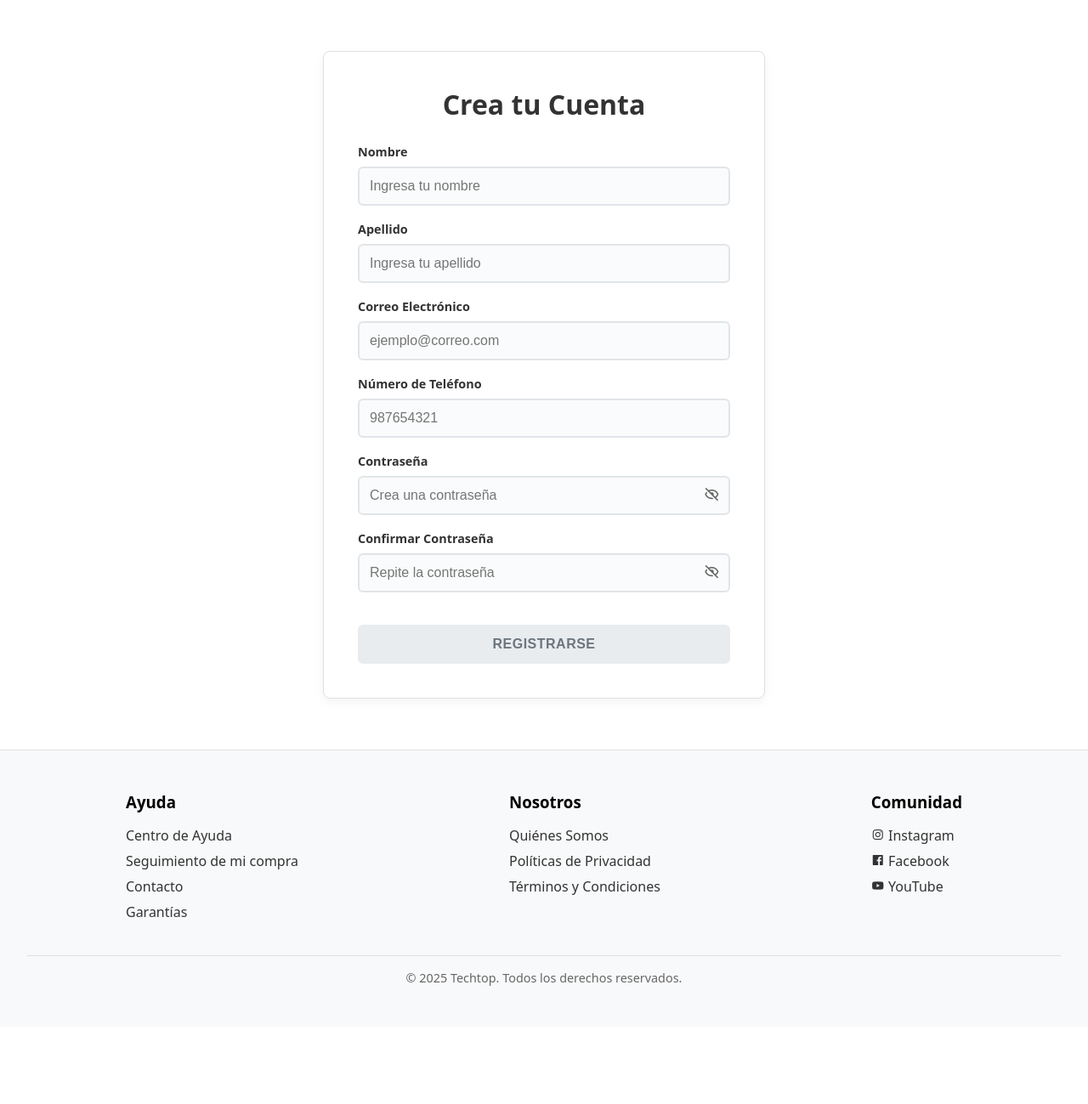
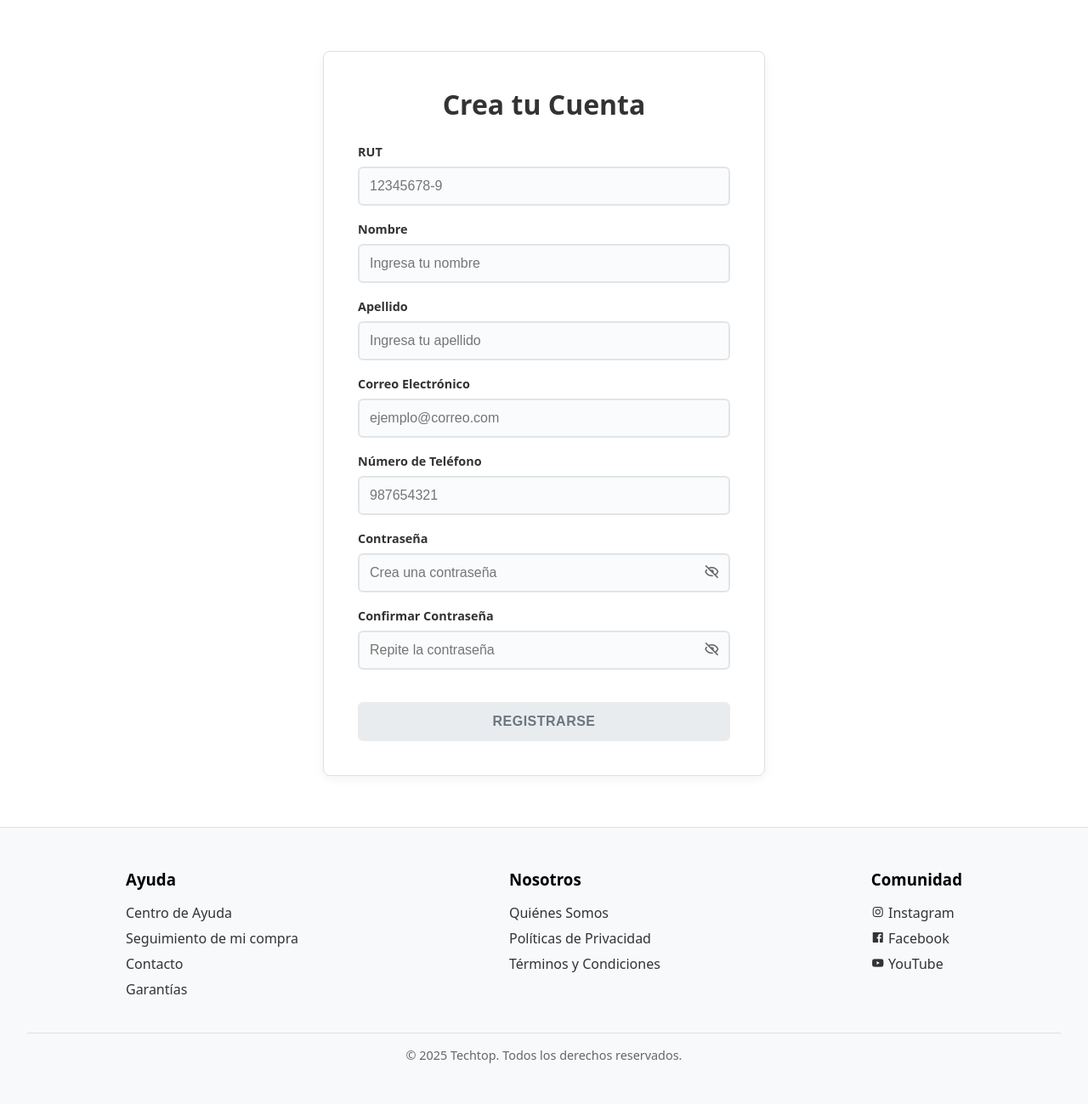
Before and after one commit to palgatox64/techtop, a Django app: page /registro/ in a window 1280 px wide. Shown: the part 177-1476 px from the top of the page at 85% size. Before the commit the page ends 1337 px from the top, so only its background shows below. Run offline with Django 5.2, Linux system fonts and the light colour scheme; data that the repository does not hold is empty; some libraries are stand-ins or nearby versions.

Commit message:
feat: Añadir validación y campo RUT en el registro de usuarios, incluyendo formato y verificación de unicidad

```diff
--- a/static/js/register_validation.js
+++ b/static/js/register_validation.js
@@ -4,6 +4,7 @@ document.addEventListener('DOMContentLoaded', function() {
 
     // Objeto para rastrear el estado de validación de cada campo
     const validationState = {
+        rut: false,
         nombre: false,
         apellido: false,
         correo: false,
@@ -57,7 +58,7 @@ document.addEventListener('DOMContentLoaded', function() {
 
     // Manejar tooltips con eventos de focus/blur
     function setupTooltipEvents() {
-        const inputs = ['nombre', 'apellido', 'correo', 'telefono', 'password', 'password2'];
+        const inputs = ['rut', 'nombre', 'apellido', 'correo', 'telefono', 'password', 'password2'];
 
         inputs.forEach(inputId => {
             const input = document.getElementById(inputId);
@@ -95,6 +96,83 @@ document.addEventListener('DOMContentLoaded', function() {
     }
 
     // Validaciones en tiempo real
+
+    // Función para validar RUT chileno
+    function validarRUT(rut) {
+        // Limpiar el RUT (eliminar puntos y guiones)
+        rut = rut.replace(/\./g, '').replace(/-/g, '').toUpperCase();
+
+        // Verificar formato básico (7-8 dígitos + 1 dígito verificador)
+        if (!/^\d{7,8}[0-9K]$/.test(rut)) {
+            return false;
+        }
+
+        // Separar número y dígito verificador
+        const numero = rut.slice(0, -1);
+        const dvIngresado = rut.slice(-1);
+
+        // Calcular dígito verificador
+        let suma = 0;
+        let multiplicador = 2;
+
+        for (let i = numero.length - 1; i >= 0; i--) {
+            suma += parseInt(numero[i]) * multiplicador;
+            multiplicador++;
+            if (multiplicador > 7) {
+                multiplicador = 2;
+            }
+        }
+
+        const resto = suma % 11;
+        let dvCalculado = 11 - resto;
+
+        // Convertir a string según las reglas
+        if (dvCalculado === 11) {
+            dvCalculado = '0';
+        } else if (dvCalculado === 10) {
+            dvCalculado = 'K';
+        } else {
+            dvCalculado = dvCalculado.toString();
+        }
+
+        // Validar
+        return dvIngresado === dvCalculado;
+    }
+
+    // Función para formatear RUT mientras se escribe
+    function formatearRUT(rut) {
+        // Eliminar todo excepto números y K
+        rut = rut.replace(/[^0-9kK]/g, '').toUpperCase();
+
+        // Limitar a 9 caracteres (8 dígitos + 1 DV)
+        if (rut.length > 9) {
+            rut = rut.slice(0, 9);
+        }
+
+        // Agregar guión antes del último carácter si hay más de 1 carácter
+        if (rut.length > 1) {
+            rut = rut.slice(0, -1) + '-' + rut.slice(-1);
+        }
+
+        return rut;
+    }
+
+    document.getElementById('rut').addEventListener('input', function() {
+        // Formatear el RUT mientras se escribe
+        const cursorPosition = this.selectionStart;
+        const oldLength = this.value.length;
+
+        this.value = formatearRUT(this.value);
+
+        const newLength = this.value.length;
+        const newCursorPosition = cursorPosition + (newLength - oldLength);
+        this.setSelectionRange(newCursorPosition, newCursorPosition);
+
+        const value = this.value.trim();
+        const isValid = validarRUT(value);
+        setFieldValidation('rut', isValid, value.length > 0);
+    });
+
     document.getElementById('nombre').addEventListener('input', function() {
         const value = this.value.trim();
         const nameRegex = /^[a-zA-ZáéíóúÁÉÍÓÚñÑ\s]+$/;
@@ -152,6 +230,7 @@ document.addEventListener('DOMContentLoaded', function() {
     form.addEventListener('submit', function(event) {
         event.preventDefault();
 
+        const rut = document.getElementById('rut').value.trim();
         const nombre = document.getElementById('nombre').value.trim();
         const apellido = document.getElementById('apellido').value.trim();
         const correo = document.getElementById('correo').value.trim();
--- a/store/views.py
+++ b/store/views.py
@@ -18,6 +18,7 @@ import csv
 from django.http import HttpResponse
 from django.db.models import Q
 from django.contrib.auth import logout
+from .validators import validate_chilean_rut
 
 def home(request):
     return render(request, 'home.html')
@@ -501,6 +502,7 @@ def register_view(request):
     if request.method == 'POST':
         print(">>> Petición POST recibida en register_view.")
 
+        rut = request.POST.get('rut', '').strip()
         nombre = request.POST.get('nombre', '').strip()
         apellido = request.POST.get('apellido', '').strip()
         correo = request.POST.get('correo', '').strip()
@@ -508,16 +510,28 @@ def register_view(request):
         password = request.POST.get('password', '')
         password2 = request.POST.get('password2', '')
 
-        print(f">>> Datos recibidos: Correo={correo}, Nombre={nombre}")
+        print(f">>> Datos recibidos: RUT={rut}, Correo={correo}, Nombre={nombre}")
 
         # Validaciones del backend
 
         # 1. Validar campos vacíos
-        if not all([nombre, apellido, correo, telefono, password, password2]):
+        if not all([rut, nombre, apellido, correo, telefono, password, password2]):
             messages.error(request, 'Todos los campos son obligatorios.')
             return redirect('register')
 
-        # 2. Validar formato de nombres (solo letras y espacios)
+        # 2. Validar RUT chileno
+        try:
+            validate_chilean_rut(rut)
+        except ValidationError as e:
+            messages.error(request, str(e))
+            return redirect('register')
+
+        # 3. Verificar si el RUT ya existe
+        if Cliente.objects.filter(rut=rut).exists():
+            messages.error(request, 'El RUT ya está registrado en el sistema.')
+            return redirect('register')
+
+        # 4. Validar formato de nombres (solo letras y espacios)
         name_regex = r'^[a-zA-ZáéíóúÁÉÍÓÚñÑ\s]+$'
         if not re.match(name_regex, nombre):
             messages.error(request, 'El nombre solo debe contener letras y espacios.')
@@ -527,7 +541,7 @@ def register_view(request):
             messages.error(request, 'El apellido solo debe contener letras y espacios.')
             return redirect('register')
 
-        # 3. Validar longitud de nombres
+        # 5. Validar longitud de nombres
         if len(nombre) < 2 or len(nombre) > 50:
             messages.error(request, 'El nombre debe tener entre 2 y 50 caracteres.')
             return redirect('register')
@@ -536,29 +550,29 @@ def register_view(request):
             messages.error(request, 'El apellido debe tener entre 2 y 100 caracteres.')
             return redirect('register')
 
-        # 4. Validar formato de email
+        # 6. Validar formato de email
         try:
             validate_email(correo)
         except ValidationError:
             messages.error(request, 'Formato de correo electrónico inválido.')
             return redirect('register')
 
-        # 5. Validar longitud del email
+        # 7. Validar longitud del email
         if len(correo) > 100:
             messages.error(request, 'El correo electrónico es demasiado largo.')
             return redirect('register')
 
-        # 6. Verificar si el correo ya existe
+        # 8. Verificar si el correo ya existe
         if Cliente.objects.filter(email=correo).exists():
             messages.error(request, 'El correo electrónico ya está en uso.')
             return redirect('register')
 
-        # 7. Validar contraseñas coincidentes
+        # 9. Validar contraseñas coincidentes
         if password != password2:
             messages.error(request, 'Las contraseñas no coinciden.')
             return redirect('register')
 
-        # 8. Validar seguridad de contraseña (MÁS PERMISIVA CON CARACTERES ESPECIALES)
+        # 10. Validar seguridad de contraseña
         if len(password) < 8:
             messages.error(request, 'La contraseña debe tener al menos 8 caracteres.')
             return redirect('register')
@@ -575,17 +589,11 @@ def register_view(request):
             messages.error(request, 'La contraseña debe contener al menos un número.')
             return redirect('register')
 
-        # VALIDACIÓN MÁS AMPLIA DE CARACTERES ESPECIALES - AQUÍ ESTÁ EL CAMBIO PRINCIPAL
         if not re.search(r'[!@#$%^&*()_+\-=\[\]{};\':"\\|,.<>/?~`]', password):
             messages.error(request, 'La contraseña debe contener al menos un carácter especial.')
             return redirect('register')
 
-        # Opcional: Evitar algunos caracteres problemáticos (puedes comentar esta línea si quieres permitir TODO)
-        # if re.search(r'[\'\"\\]', password):
-        #     messages.error(request, 'La contraseña no puede contener comillas simples, comillas dobles o barras invertidas.')
-        #     return redirect('register')
-
-        # 9. Validar teléfono chileno
+        # 11. Validar teléfono chileno
         if not re.match(r'^9\d{8}$', telefono):
             messages.error(request, 'El número de teléfono debe tener 9 dígitos y comenzar con 9 (formato chileno).')
             return redirect('register')
@@ -596,6 +604,7 @@ def register_view(request):
 
             print(">>> Creando el objeto Cliente...")
             nuevo_cliente = Cliente(
+                rut=rut,
                 nombre=nombre,
                 apellidos=apellido,
                 email=correo,
@@ -610,7 +619,9 @@ def register_view(request):
 
         except IntegrityError as e:
             print(f"Error de integridad en la base de datos: {e}")
-            if 'UNIQUE constraint' in str(e) or 'unique' in str(e).lower():
+            if 'rut' in str(e).lower():
+                messages.error(request, 'El RUT ya está en uso.')
+            elif 'UNIQUE constraint' in str(e) or 'unique' in str(e).lower():
                 messages.error(request, 'El correo electrónico ya está en uso.')
             else:
                 messages.error(request, 'Error al crear la cuenta. Por favor, intenta de nuevo.')
--- a/templates/register.html
+++ b/templates/register.html
@@ -20,6 +20,24 @@
 
         <form id="register-form" method="POST" novalidate>
             {% csrf_token %}
+
+            <div class="form-group">
+                <label for="rut">RUT</label>
+                <div class="input-container">
+                    <input type="text" id="rut" name="rut" placeholder="12345678-9" maxlength="12" required>
+                    <span class="validation-icon" id="rut-icon"></span>
+                    <div class="tooltip" id="rut-tooltip">
+                        <div class="tooltip-content">
+                            <strong>RUT chileno:</strong><br>
+                            • Formato: 12345678-9<br>
+                            • Se validará el dígito verificador<br>
+                            • Debe ser único en el sistema<br>
+                            • Ej: 19876543-2
+                        </div>
+                        <div class="tooltip-arrow"></div>
+                    </div>
+                </div>
+            </div>
 
             <div class="form-group">
                 <label for="nombre">Nombre</label>
```
Also changed, not shown: store/models.py (+15 -5 lines), store/validators.py (+42 -7 lines), store/migrations/0011_alter_imagenproducto_options_cliente_rut_and_more.py (added).
